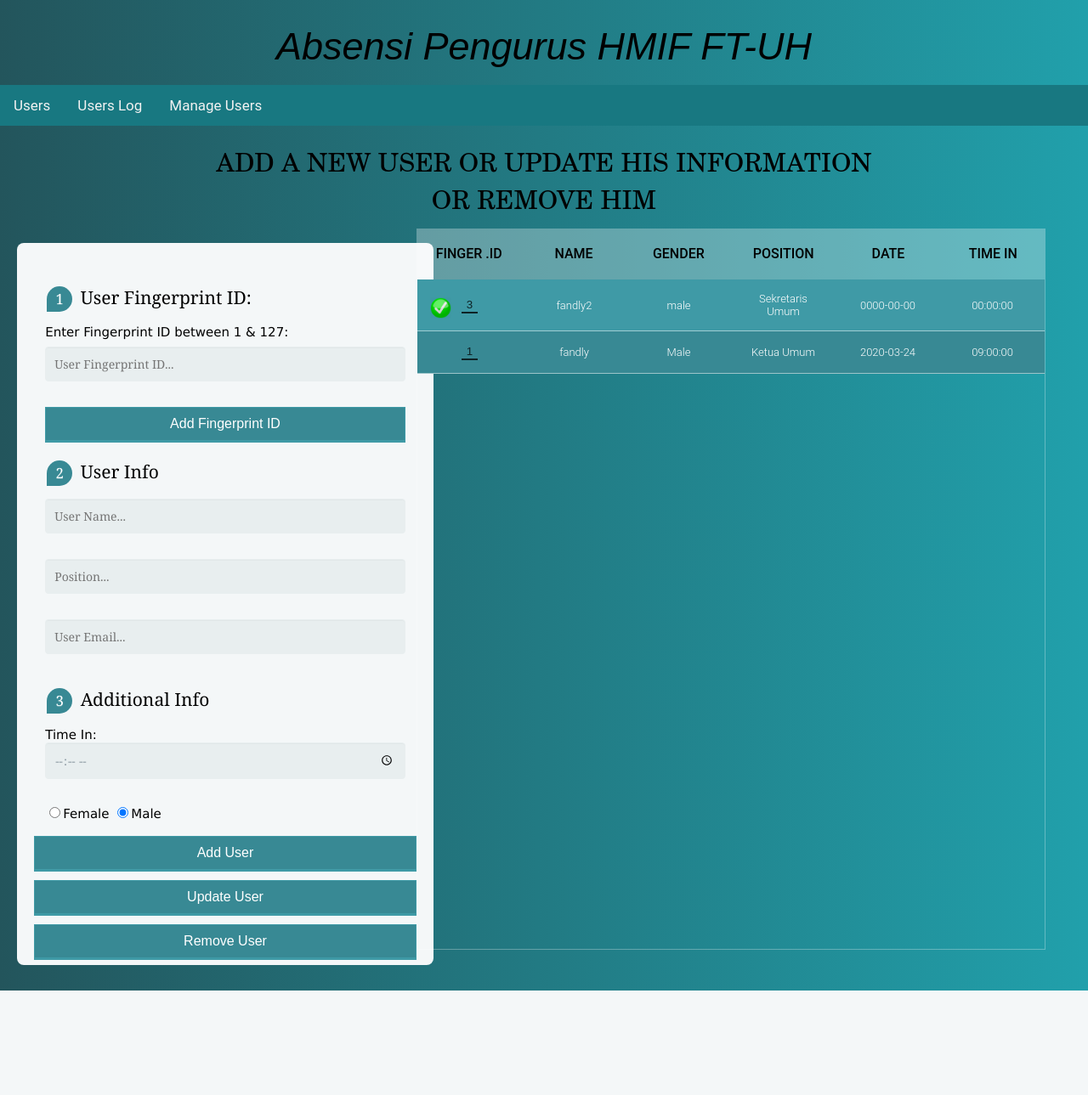
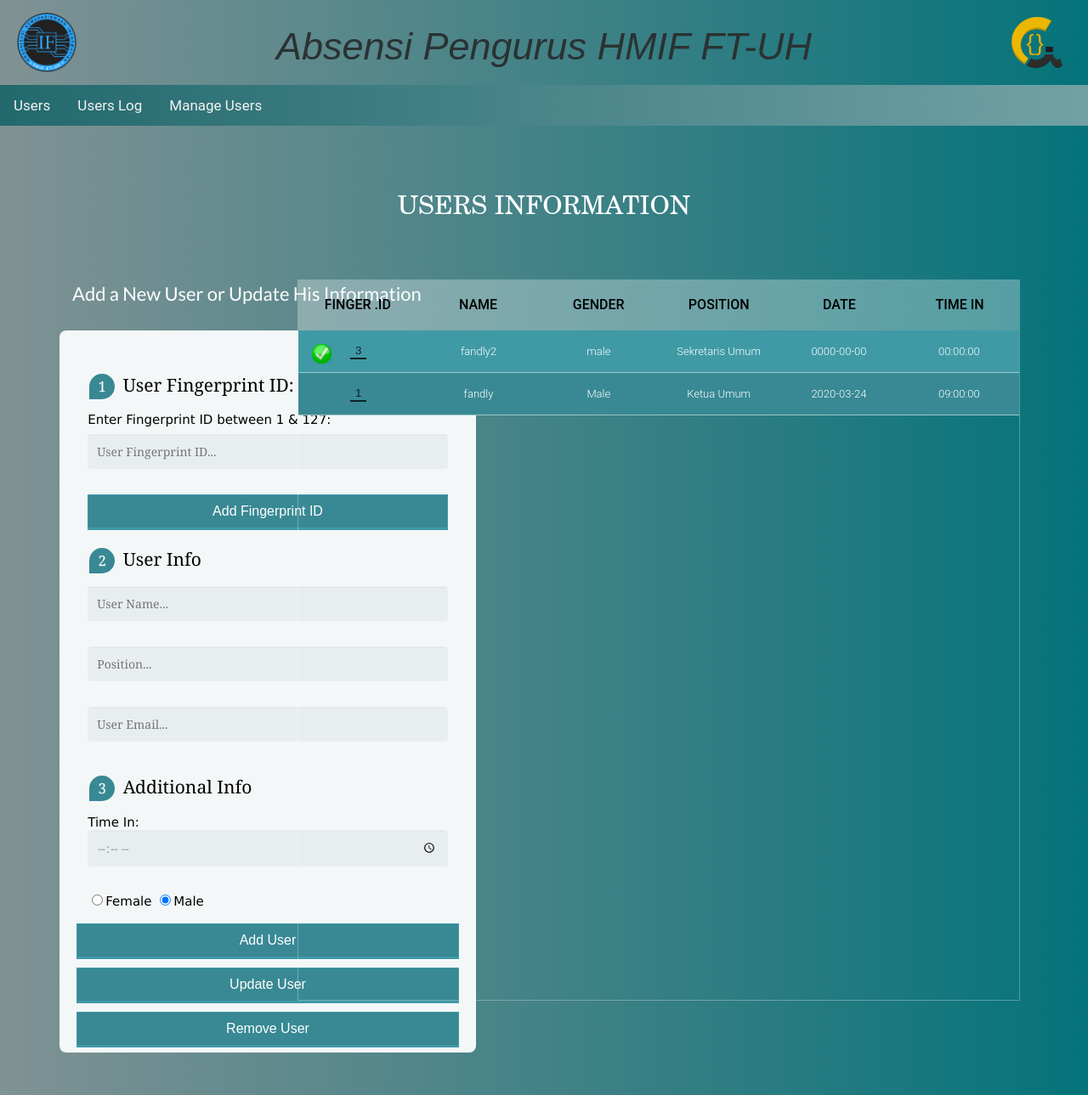
Before and after one commit to fandlyfr/absensi, a PHP site: page /ManageUsers.php in a window 1280 px wide. Shown: the whole page at 85% size. Before the commit the page ends 1166 px from the top, so only its background shows below. Run offline with PHP 8.4, Linux system fonts and the light colour scheme; data comes from the database, SQL or seed files in the repository; lists and menus that the app fills with data are empty.

Commit message:
update the css

```diff
--- a/ManageUsers.php
+++ b/ManageUsers.php
@@ -37,7 +37,8 @@
 <body>
 	<?php include 'header.php'; ?>
 	<main>
-		<h1 class="slideInDown animated">Add a new User or update his information <br> or remove him</h1>
+	<h1 class="slideInDown animated">Users Information</h1>
+	<h2 class="slideInDown animated">Add a New User or Update His Information</h2>
 		<div class="form-style-5 slideInDown animated">
 			<div class="alert">
 				<label id="alert"></label>
--- a/UsersLog.php
+++ b/UsersLog.php
@@ -45,7 +45,7 @@
   <main>
     <section>
       <!--User table-->
-      <h1 class="slideInDown animated">Here are the Users daily logs</h1>
+      <h1 class="slideInDown animated">Users Daily Logs</h1>
       <div class="form-style-5 slideInDown animated">
         <form method="POST" action="export_xls.php">
           <input type="date" name="date_sel" id="date_sel">
--- a/connectDB.php
+++ b/connectDB.php
@@ -2,7 +2,7 @@
 /* Database connection settings */
 	$servername = "localhost";
     $username = "root";		//put your phpmyadmin username.(default is "root")
-    $password = "";			//if your phpmyadmin has a password put it here.(default is "root")
+    $password = "1234";			//if your phpmyadmin has a password put it here.(default is "root")
     $dbname = "biometricattendace";
 
 	$conn = mysqli_connect($servername, $username, $password, $dbname);
--- a/css/Users.css
+++ b/css/Users.css
@@ -1,12 +1,12 @@
 
 h1{
   font-size: 30px;
-  color: #000;
+  color: #fff;
   text-transform: uppercase;
   font-weight: 300;
   font-family: New Century Schoolbook, TeX Gyre Schola, serif;
   text-align: center;
-  margin-bottom: 15px;
+  margin-bottom: 60px;
 }
 table{
   width:100%;
--- a/css/header.css
+++ b/css/header.css
@@ -4,8 +4,8 @@
 }
 @import url(https://fonts.googleapis.com/css?family=Roboto:400,500,300,700);
 body{
-    background: -webkit-linear-gradient(left, #0e251f, #21a0ab);
-    background: linear-gradient(to right, #23555c, #21a0ab);
+  background: -webkit-linear-gradient(left, #0e251f, #499299);
+  background: linear-gradient(to right, #809294, #05737a);
     font-family: 'Roboto', sans-serif;
     margin: 0;
     font-size: 15px;
@@ -25,12 +25,26 @@ header, main {
   text-decoration: none;
   font-family: Luminari, fantasy;
   font-size: 45px;
-  color: #000000;
+  color: #2b3233;
   font-style: italic;
   text-align: center;
   vertical-align: middle;
   line-height: 100px;
   display: block;
+}
+.logo :first-child {
+  position: absolute;
+  width: 70px;
+  height: 70px;
+  left: 20px;
+  top: 15px;
+}
+.logo :last-child {
+  position: absolute;
+  width: 60px;
+  height: 60px;
+  right: 30px;
+  top: 20px;
 }
 
 #navbar {
@@ -59,7 +73,7 @@ header, main {
 
 .topnav {
   overflow: hidden;
-  background-color: #187881;
+  background: -webkit-linear-gradient(left, #22696e, #71a1a5);
 }
 
 .topnav a {
--- a/css/manageusers.css
+++ b/css/manageusers.css
@@ -3,7 +3,7 @@
   height: 850px;
   padding: 10px 20px;
   background: #f4f7f8;
-  margin: 30px 20px;
+  margin: 30px 30px 50px 70px;
   padding: 20px;
   background: #f4f7f8;
   border-radius: 8px;
@@ -109,15 +109,30 @@
   background: linear-gradient(to right, #70c276, #2e6b32);
   font-family: Georgia, "Times New Roman", Times, serif;
 }
-
+@font-face {
+  font-family: judul2;
+  src: url(Lato-Regular.ttf);
+}
 h1{
   font-size: 30px;
-  color: #000;
+  color: #fff;
   text-transform: uppercase;
   font-weight: 300;
   font-family: New Century Schoolbook, TeX Gyre Schola, serif;
   text-align: center;
+  margin-top: 70px;
   margin-bottom: 15px;
+
+}
+h2{
+  font-size: 22px;
+  color: #fff;
+  font-weight: 300;
+  font-family: 'judul2';
+  text-align: left;
+  margin-top: 70px;
+  margin-bottom: 15px;
+  margin-left: 85px;
 }
 table{
   width:100%;
@@ -164,8 +179,9 @@ td{
 }
 
 .section {
-  margin: 50px;
-  width: 740px;
+  margin-top: 110px;
+  margin-right: 80px;
+  width: 850px;
   display: block;
   float: right;
   position: absolute;
--- a/css/userslog.css
+++ b/css/userslog.css
@@ -3,6 +3,7 @@
   margin: 0px auto;
   max-width: 200px;
   padding: 5px;
+  margin-bottom: 30px;
 }
 .form-style-5 input[type="date"]{
   font-family: Georgia, "Times New Roman", Times, serif;
@@ -50,12 +51,13 @@
 
 h1{
   font-size: 30px;
-  color: #000;
+  color: #fff;
   text-transform: uppercase;
   font-weight: 300;
   font-family: New Century Schoolbook, TeX Gyre Schola, serif;
   text-align: center;
-  margin-bottom: 15px;
+  margin-top: 70px;
+  margin-bottom: 50px;
 }
 table{
   width:100%;
--- a/header.php
+++ b/header.php
@@ -9,7 +9,9 @@ session_start();
 <header>
 <div class="header">
 	<div class="logo">
+		<img src= "icons/logo_OKIF.png" alt="logo OKIF"/>
 		<a href="index.php">Absensi Pengurus HMIF FT-UH</a>
+		<img src= "icons/logo_CI.png" alt="logo CI"/>
 	</div>
 </div>
 
--- a/index.php
+++ b/index.php
@@ -19,7 +19,7 @@
   <main>
     <section>
       <!--User table-->
-      <h1 class="slideInDown animated">Here are all the Users</h1>
+      <h1 class="slideInDown animated">USERS LIST</h1>
       <div class="tbl-header slideInRight animated">
         <table cellpadding="0" cellspacing="0" border="0">
           <thead>
--- a/install.php
+++ b/install.php
@@ -2,7 +2,7 @@
 	//Connect to database
     $servername = "localhost";
     $username = "root";		//put your phpmyadmin username.(default is "root")
-    $password = "";			//if your phpmyadmin has a password put it here.(default is "root")
+    $password = "1234";			//if your phpmyadmin has a password put it here.(default is "root")
     $dbname = "";
 
 	$conn = new mysqli($servername, $username, $password, $dbname);
```
Also changed, not shown: css/Lato-Regular.ttf (added), icons/logo_CI.png (added), icons/logo_OKIF.png (added).
